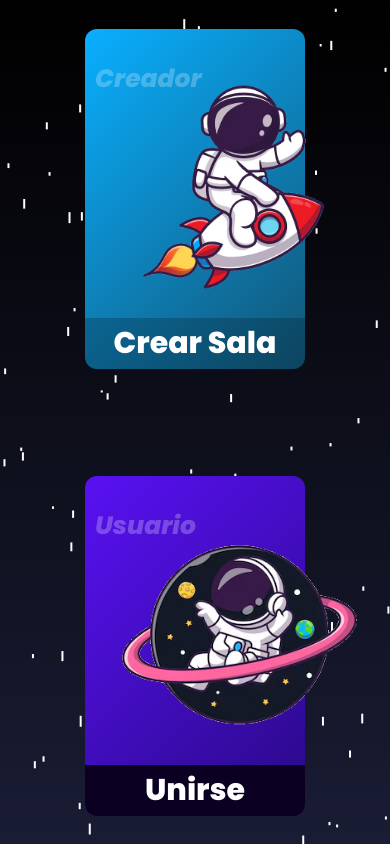
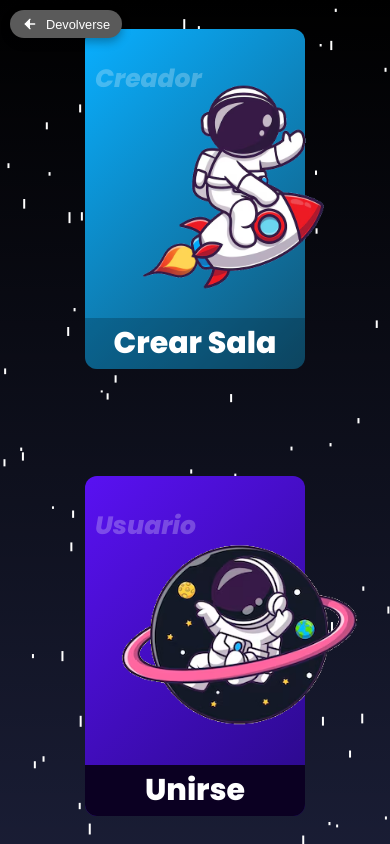
Before and after one commit to Martin200618/SetQuestFinal, a PHP site: page /CrearSala/index.html in a window 390 px wide. Run offline with PHP 8.4, Linux system fonts and the light colour scheme.

Commit message:
actualizacion

```diff
--- a/SetQuest-main/CrearSala/index.html
+++ b/SetQuest-main/CrearSala/index.html
@@ -8,6 +8,15 @@
     <link rel="stylesheet" href="../Juego 2 Asteroides/STYLES/estilos_fondo.css">
 </head>
 <body>
+
+    <a href="/SetQuest-main/seleccion-modos.html" class="boton-devolverse">
+        <svg xmlns="http://www.w3.org/2000/svg" viewBox="0 0 24 24" fill="none" stroke="currentColor" stroke-width="2" stroke-linecap="round" stroke-linejoin="round" class="feather feather-arrow-left">
+            <line x1="19" y1="12" x2="5" y2="12"></line>
+            <polyline points="12 19 5 12 12 5"></polyline>
+        </svg>
+        Devolverse
+    </a>
+
 
     <canvas id="rainfall"></canvas>
     <div class="card blue">
@@ -26,7 +35,7 @@
             <img src="./img/astronautaedit.png">
         </div>
         <div class="title">
-            <button id="crearSala">Unirse</button>
+            <button id="unirseSala">Unirse</button>
         </div>
     </div>
 
@@ -46,6 +55,8 @@
             window.location.href = 'unirseSala.html'; // Redirige a la página de unirse
         });
     </script>
+
+
     <script src="script.js"></script>
     <script src="./fondo.js"></script>
     <script src="./scripfondo.js"></script>
--- a/SetQuest-main/CrearSala/styles.css
+++ b/SetQuest-main/CrearSala/styles.css
@@ -125,6 +125,7 @@ canvas {
 
 
 #crearSala{
+
     font-weight: bold;
     color: black;
     background: transparent;
@@ -137,3 +138,81 @@ canvas {
 #crearSala:hover{
     scale: 1.1;
 }
+
+#unirseSala{
+    font-weight: bold;
+    color: black;
+    background: transparent;
+    border: transparent;
+    font-size: 30px;
+    color: #ffff;
+}
+
+#unirseSala:hover{
+    scale: 1.1;
+}
+
+
+
+
+.boton-devolverse {
+    font-family: 'Orbitron', sans-serif;
+    position: absolute; /* Posición absoluta para colocar el botón donde queramos */
+    top: 20px; /* Distancia desde la parte superior de la pantalla */
+    left: 20px; /* Distancia desde la parte izquierda de la pantalla */
+    display: inline-flex;
+    align-items: center;
+    justify-content: center;
+    background: #5a5a5a; /* Color de fondo rojo */
+    color: white;
+    font-size: 1rem; /* Tamaño de fuente por defecto */
+    padding: 10px 20px; /* Espaciado interno del botón */
+    border-radius: 50px; /* Bordes redondeados */
+    cursor: pointer;
+    font-weight: 500;
+    box-shadow: 0 4px 10px rgba(0, 0, 0, 0.3); /* Sombra para darle profundidad */
+    transition: background 0.3s ease, box-shadow 0.3s ease;
+    text-decoration: none; /* Elimina subrayado del enlace */
+    z-index: 10; /* Asegura que el botón esté por encima de otros elementos */
+}
+
+.boton-devolverse:hover {
+    background: #00d0ff; /* Color de fondo al pasar el ratón */
+    box-shadow: 0 6px 15px rgba(0, 0, 0, 0.5); /* Más sombra al hacer hover */
+}
+
+.boton-devolverse svg {
+    margin-right: 8px; /* Espacio entre el ícono y el texto */
+    fill: white; /* Color del ícono */
+    width: 20px; /* Ajuste del tamaño del ícono */
+    height: 20px;
+}
+
+/* Responsive: Ajustes para pantallas más pequeñas */
+@media (max-width: 768px) {
+    .boton-devolverse {
+        padding: 8px 16px;
+        font-size: 0.9rem;
+        top: 15px; /* Reduce el margen en pantallas más pequeñas */
+        left: 15px;
+    }
+
+    .boton-devolverse svg {
+        width: 18px;
+        height: 18px;
+    }
+}
+
+@media (max-width: 480px) {
+    .boton-devolverse {
+        padding: 6px 12px;
+        font-size: 0.8rem;
+        top: 10px; /* Más ajustes para pantallas móviles */
+        left: 10px;
+    }
+
+    .boton-devolverse svg {
+        width: 16px;
+        height: 16px;
+    }
+}
```
Also changed, not shown: SetQuest-main/CrearSala/unirseSala.html (deleted, +0 -129 lines).
